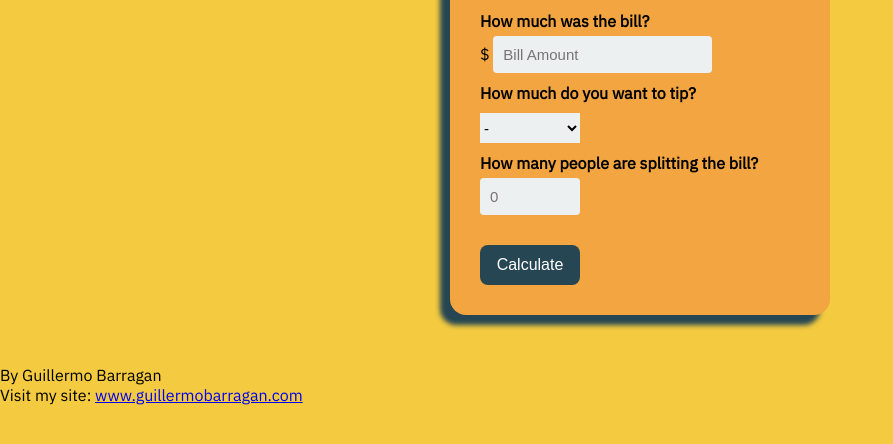
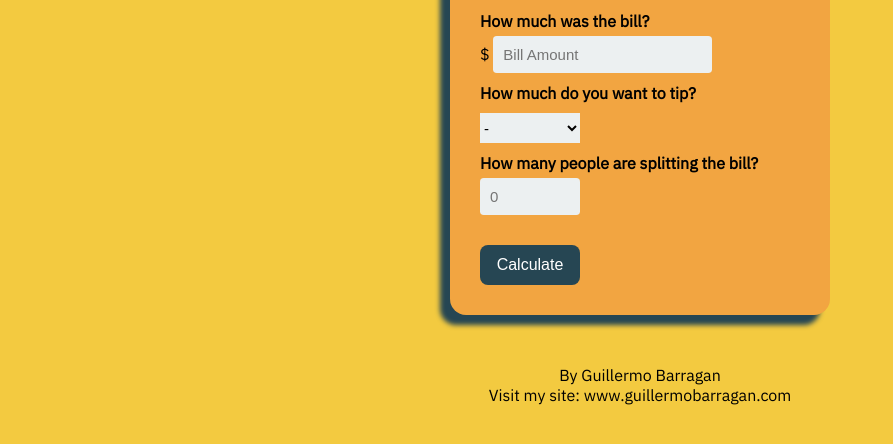
Before and after one commit to memobm/mySite-v2.0, a plain HTML site: page billCalc.html in a window 1280 px wide. Shown: the part 204-648 px from the top of the page, without its empty margins (0-893 px from the left). Drawn offline with Linux system fonts and the light colour scheme.

Commit message:
Add author credit styles

```diff
--- a/css/billCalc.css
+++ b/css/billCalc.css
@@ -78,6 +78,10 @@ input[type=submit] {
 	outline: none;
 }
 
+input[type=submit]:hover {
+	cursor: pointer;
+}
+
 .billSplit input[type=number]{
 	width: 100px;
 }
@@ -96,6 +100,19 @@ input[type=submit] {
 	color: #CC2936;
 }
 
+.credits {
+	text-align: center;
+}
+
+.credits a {
+	color: #000;
+	text-decoration: none;
+}
+
+.credits a:hover {
+	color: blue;
+}
+
 /* Modal CSS */
 
 .modal {
@@ -109,7 +126,6 @@ input[type=submit] {
 	width: 100%;
 	padding: 20px;
 	background: rgba(200, 172, 78, .8);
-	/* opacity: .8; */
 }
 
 .modal-content {
```
